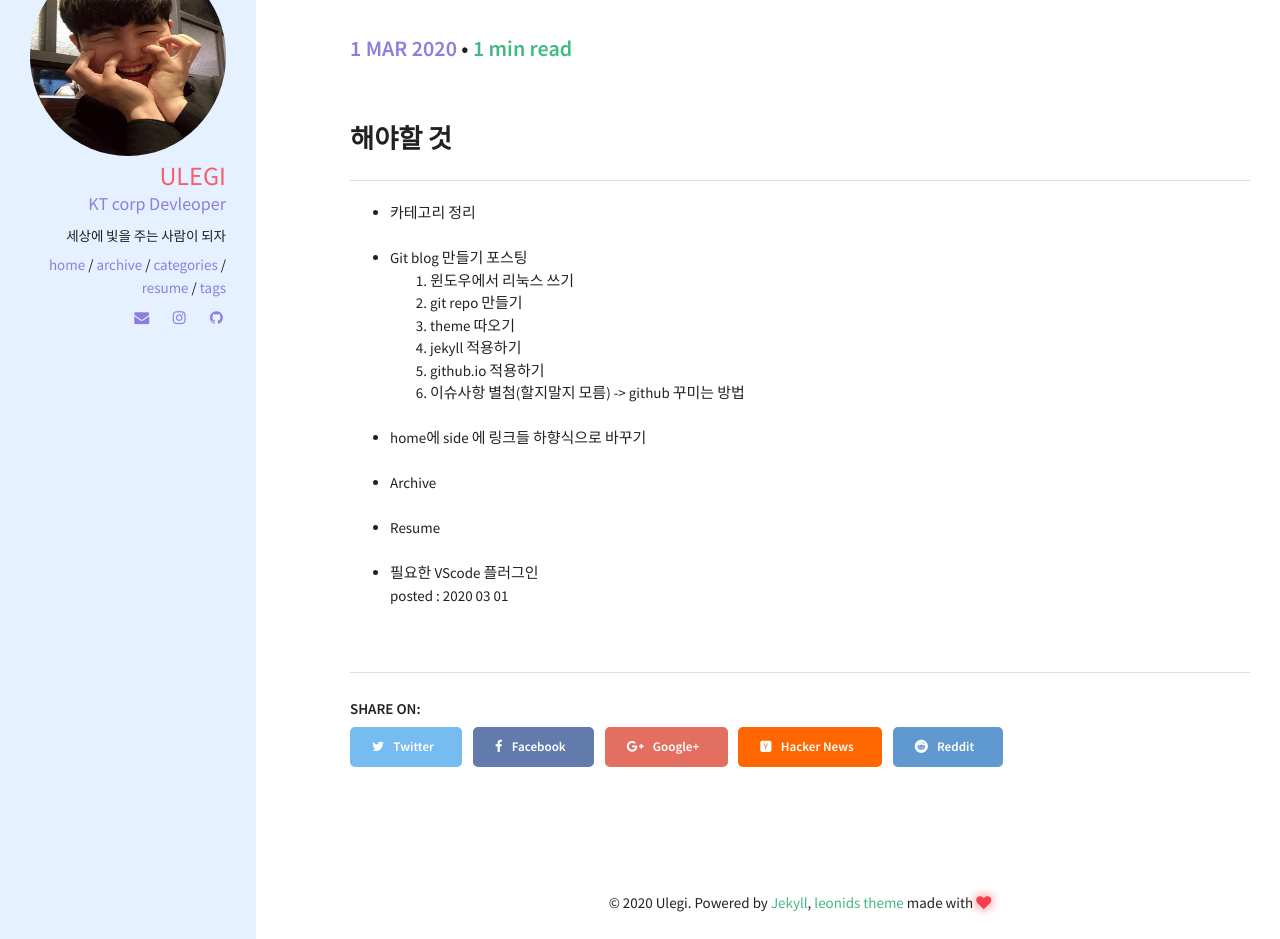
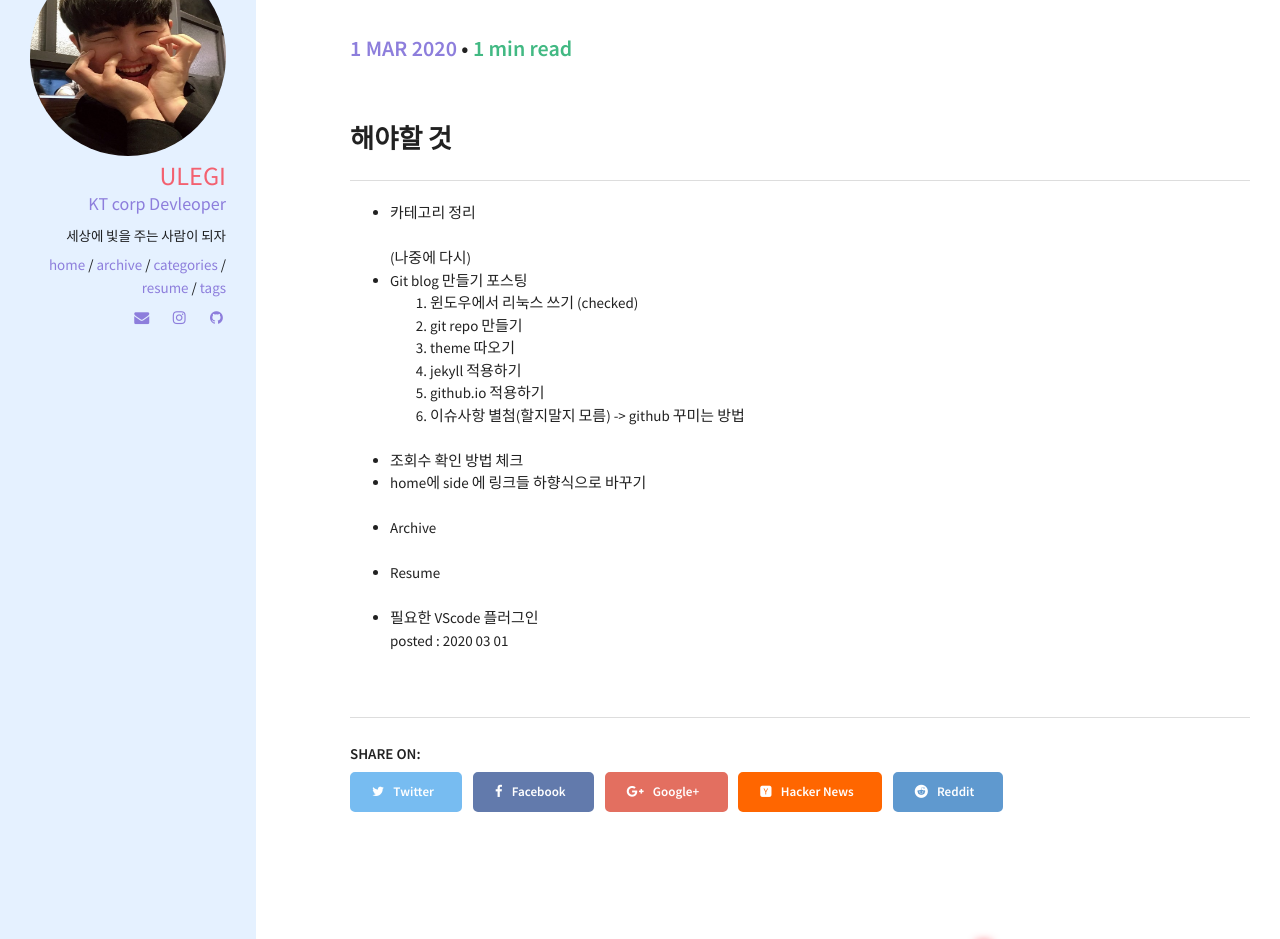
Before and after one commit to Ulegi/Ulegi.github.io, a Jekyll site: the page built from _posts/2020-03-01-PostingToDo.md, in a window 1280 px wide. Shown: the part 699-1638 px from the top of the page. Built offline with Jekyll 4.4.1, drawn with Linux system fonts in a browser that asks for light colours.

Commit message:
계획 수정

```diff
--- a/_posts/2020-03-01-PostingToDo.md
+++ b/_posts/2020-03-01-PostingToDo.md
@@ -9,15 +9,16 @@ image:
   creditlink: https://unsplash.com/photos/Ki0dpxd3LGc
 ---
 ## 해야할 것
-* 카테고리 정리 <br><br>
+* 카테고리 정리 <br><br> (나중에 다시)
 * Git blog 만들기 포스팅
-    1. 윈도우에서 리눅스 쓰기
+    1. 윈도우에서 리눅스 쓰기 (checked)
     2. git repo 만들기
     3. theme 따오기
     4. jekyll 적용하기
     5. github.io 적용하기
     6. 이슈사항
     별첨(할지말지 모름) -> github 꾸미는 방법<br><br>
+* 조회수 확인 방법 체크
 * home에 side 에 링크들 하향식으로 바꾸기<br><br>
 * Archive<br><br>
 * Resume<br><br>
```
